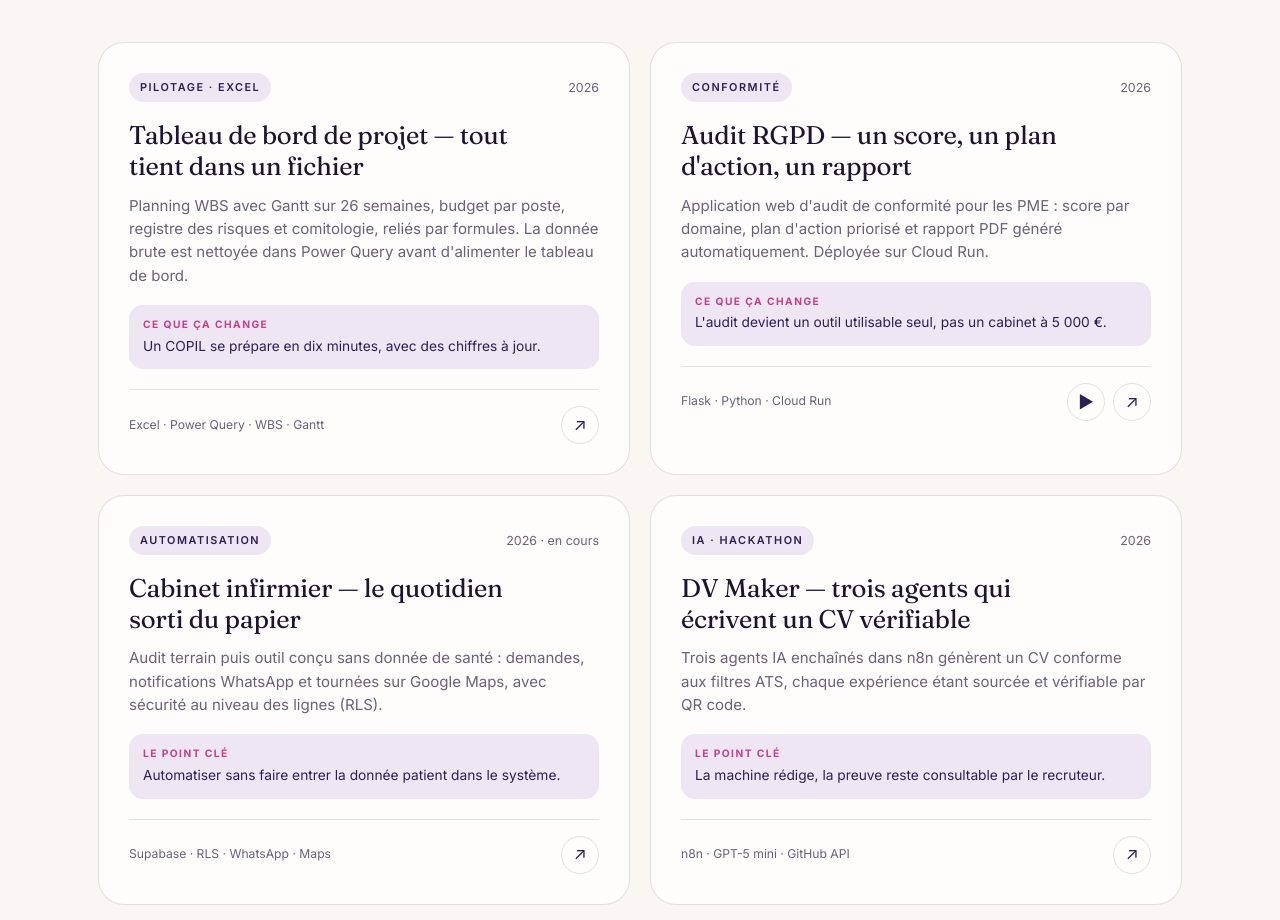
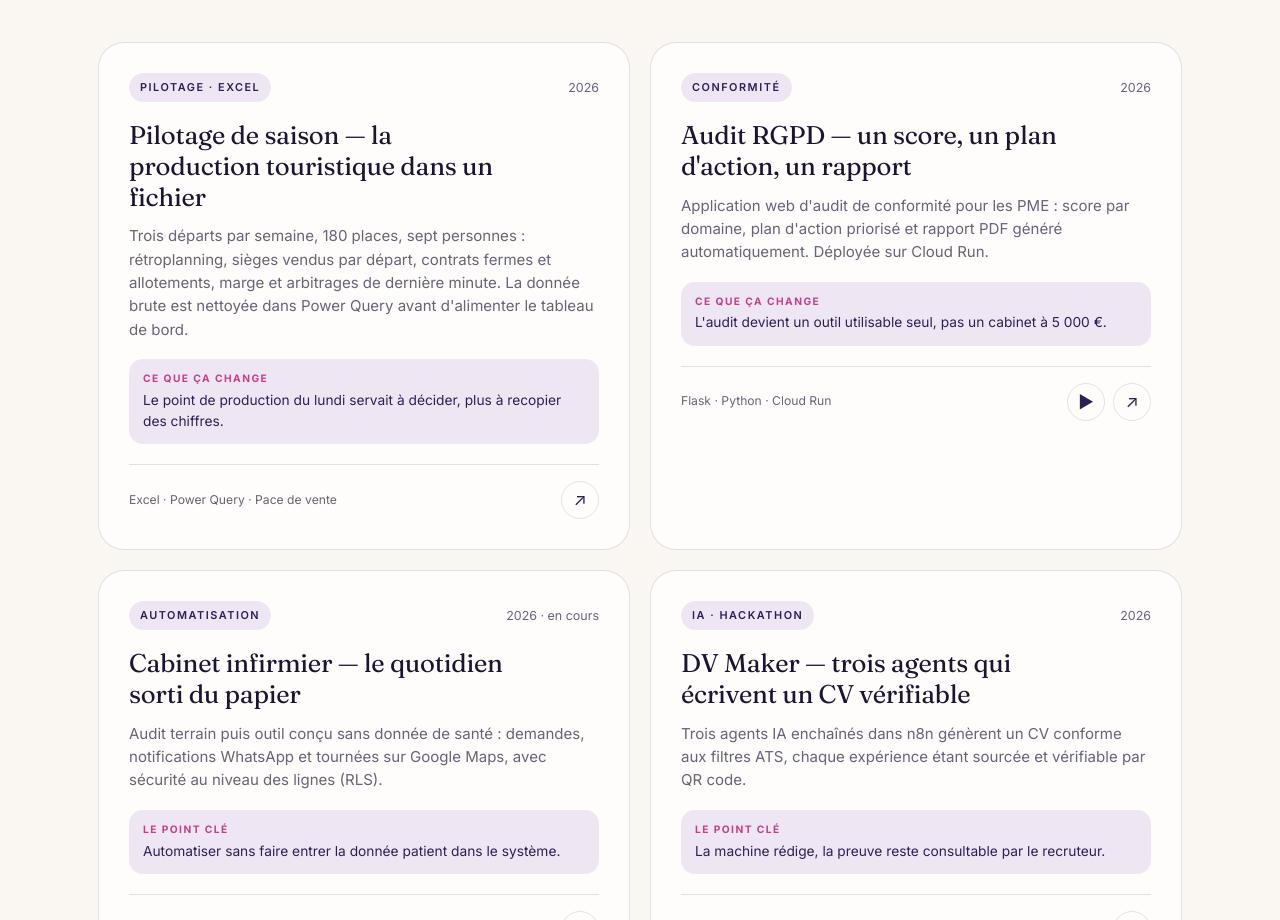
Before and after one commit to Fahima94/portfolio, a plain HTML site: page index.html in a window 1280 px wide. Shown: the part 2165-3085 px from the top of the page. Drawn offline with Linux system fonts and the light colour scheme.

Commit message:
Projet Excel replacé dans le contexte production touristique

```diff
--- a/index.html
+++ b/index.html
@@ -112,11 +112,11 @@
           <span class="tag">Pilotage · Excel</span>
           <span class="year">2026</span>
         </div>
-        <h3>Tableau de bord de projet — tout tient dans un fichier</h3>
-        <p>Planning WBS avec Gantt sur 26 semaines, budget par poste, registre des risques et comitologie, reliés par formules. La donnée brute est nettoyée dans Power Query avant d'alimenter le tableau de bord.</p>
-        <div class="result"><span>Ce que ça change</span> Un COPIL se prépare en dix minutes, avec des chiffres à jour.</div>
+        <h3>Pilotage de saison — la production touristique dans un fichier</h3>
+        <p>Trois départs par semaine, 180 places, sept personnes : rétroplanning, sièges vendus par départ, contrats fermes et allotements, marge et arbitrages de dernière minute. La donnée brute est nettoyée dans Power Query avant d'alimenter le tableau de bord.</p>
+        <div class="result"><span>Ce que ça change</span> Le point de production du lundi servait à décider, plus à recopier des chiffres.</div>
         <div class="project-foot">
-          <span class="stack">Excel · Power Query · WBS · Gantt</span>
+          <span class="stack">Excel · Power Query · Pace de vente</span>
           <span class="foot-links">
             <a class="arrow" href="https://github.com/Fahima94/pilotage-projet-excel" target="_blank" rel="noopener" aria-label="Voir le classeur sur GitHub">↗</a>
           </span>
```
